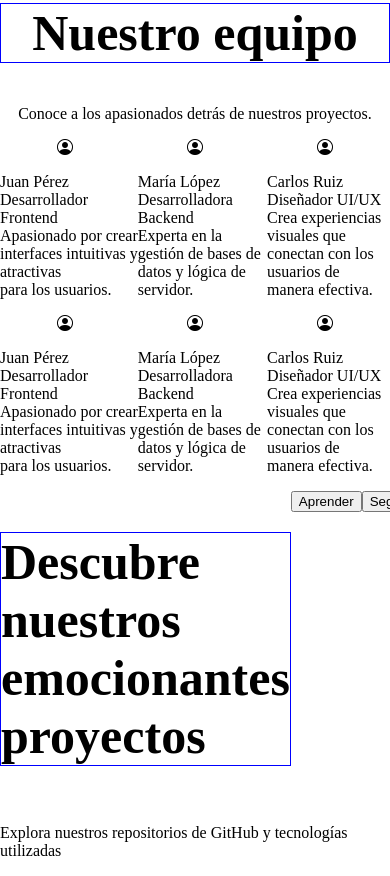
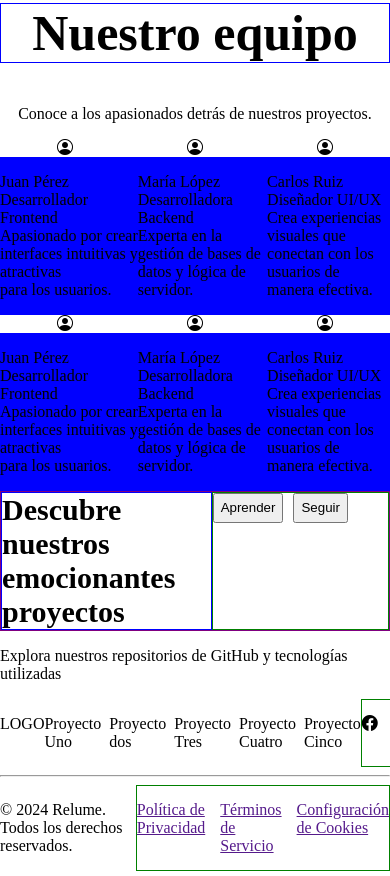
Before and after one commit to DANY10cruz/pagina-bit-grupo, a plain HTML site: page index.html in a window 390 px wide. Shown: the part 1850-2726 px from the top of the page. Drawn offline with nearby package versions, Linux system fonts and the light colour scheme.

Commit message:
actualizacion con media query

```diff
--- a/index.html
+++ b/index.html
@@ -239,6 +239,7 @@
         <div class="contenedor-section6-h2">
           <h2>Descubre nuestros emocionantes proyectos</h2>
         </div>
+        <div class="contenedor-section6-botones">
           <div>
             <input
               class="contenedor-section6-boton1"
@@ -254,9 +255,40 @@
             />
           </div>
         </div>
+      </div>
       <div class="contenedor-section6-parrafo">
         <p>Explora nuestros repositorios de GitHub y tecnologías utilizadas</p>
       </div>
     </section>
+
+    <!-- footer -->
+    <footer>
+      <div class="contenedor-footer">
+        <div><p>LOGO</p></div>
+        <div class="contenedor-footer-parrafos">
+          <div><p>Proyecto Uno</p></div>
+          <div><p>Proyecto dos</p></div>
+          <div><p>Proyecto Tres</p></div>
+          <div><p>Proyecto Cuatro</p></div>
+          <div><p>Proyecto Cinco</p></div>
+        </div>
+        <div class="contenedor-footer-redes-sociales">
+          <div><i class="bi bi-facebook"></i></div>
+          <div><i class="bi bi-instagram"></i></div>
+          <div><i class="bi bi-twitter-x"></i></div>
+          <div><i class="bi bi-linkedin"></i></div>
+          <div><i class="bi bi-youtube"></i></div>
+        </div>
+      </div>
+      <div><hr /></div>
+      <div class="contenedor-footer-derechos">
+        <div><p>© 2024 Relume. Todos los derechos reservados.</p></div>
+        <div class="contenedor-footer-politicas">
+          <div><a href="">Política de Privacidad</a></div>
+          <div><a href="">Términos de Servicio</a></div>
+          <div><a href="">Configuración de Cookies</a></div>
+        </div>
+      </div>
+    </footer>
   </body>
 </html>
--- a/style.css
+++ b/style.css
@@ -195,8 +195,77 @@ h2 {
 
 .contenedor-section6 {
   display: flex;
+  justify-content: space-between;
+  border: 1px solid purple;
 }
 
-.contenedor-section6-h2 {
+.contenedor-section6-h2 h2 {
   margin: 0;
+  font-size: 30px;
 }
+
+.contenedor-section6-botones {
+  display: flex;
+  border: 1px solid green;
+  padding-right: 40px;
+  gap: 10px;
+}
+
+.contenedor-section6-boton1 {
+  height: 30px;
+}
+
+.contenedor-section6-boton2 {
+  height: 30px;
+}
+
+.contenedor-footer {
+  display: flex;
+  justify-content: space-around;
+}
+
+.contenedor-footer-parrafos {
+  display: flex;
+  gap: 8px;
+}
+
+.contenedor-footer-redes-sociales {
+  border: 1px solid green;
+  display: flex;
+  gap: 20px;
+  padding-top: 15px;
+}
+
+.contenedor-footer-pie-pagina {
+  display: flex;
+  justify-content: space-around;
+}
+
+.contenedor-footer-derechos {
+  display: flex;
+  justify-content: space-around;
+}
+
+.contenedor-footer-politicas {
+  border: 1px solid green;
+  display: flex;
+  gap: 15px;
+  padding-top: 15px;
+}
+
+.contenedor-section5-personas {
+  background-color: yellow;
+}
+
+@media screen and (max-width: 768px) {
+  .contenedor-section5-personas {
+    background-color: blue;
+  }
+}
+
+@media screen and (max-width: 375px) {
+  .contenedor-section5-personas {
+    background-color: red;
+    flex-direction: column;
+  }
+}
```
Lines whose indentation alone changed are shown as unchanged.
